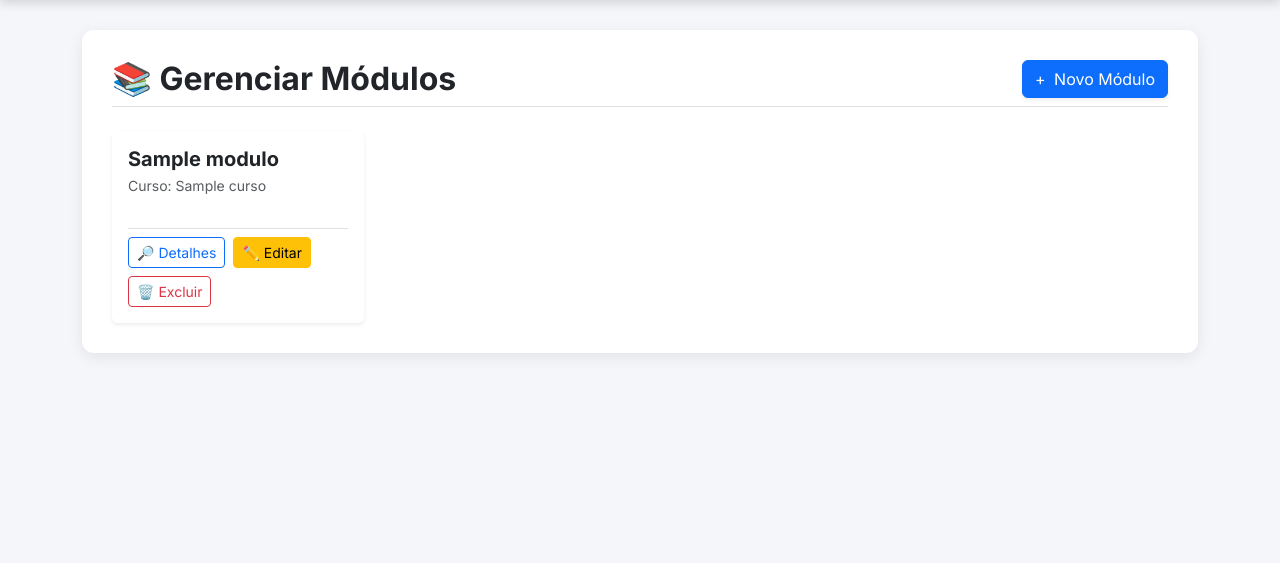
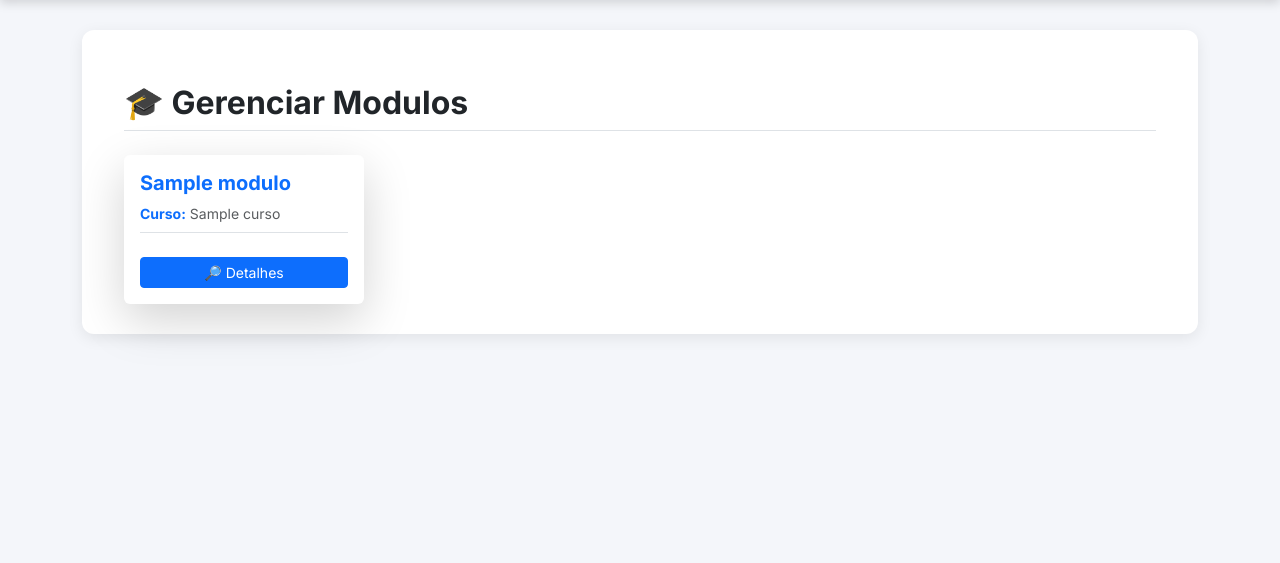
Before and after one commit to Maira-Ramos/sistema_cursos, a Django app: template templates/modulos/lista_modulos.html in a window 1280 px wide. Shown: the part 87-650 px from the top of the page. Run offline with Django 4.2, Linux system fonts and the light colour scheme; the template is opened without the code that fills it: most values are stand-ins (such as "Sample title", 1, 10 or a date in 2020).

Commit message:
Atualiza templates de módulos com controle de visibilidade por tipo de usuário
Os templates de módulos foram ajustados para:
- Exibir botão 'Novo Módulo' somente para professores.
- Mostrar botões 'Editar' e 'Excluir' apenas para professores.
- Permitir que todos os usuários vejam detalhes do módulo e o botão 'Voltar'.
- Ajustar mensagens dependendo do tipo de usuário (professor ou aluno).

```diff
--- a/templates/modulos/lista_modulos.html
+++ b/templates/modulos/lista_modulos.html
@@ -2,41 +2,51 @@
 
 {% block content %}
 
+<div class="container mt-4">
     <div class="d-flex justify-content-between align-items-center mb-4 pb-2 border-bottom">
-    <h2 class="fw-bold mb-0">📚 Gerenciar Módulos</h2>
+        <h2 class="fw-bold mb-0">🎓 Gerenciar Modulos</h2>
+
+        {# Botão "Novo Módulo" (Criar) - Visível APENAS para Professores #}
+        {% if is_professor %}
         <a href="{% url 'criar_modulo' %}" class="btn btn-primary shadow-sm">
-        <span class="me-1">+</span> Novo Módulo
+            <span class="me-1">+</span> Novo Modulo
         </a>
+        {% endif %}
     </div>
 
     {% if modulos %}
-    <div class="row g-3">
+        <div class="row g-4">
             {% for m in modulos %}
                 <div class="col-sm-6 col-md-4 col-lg-3">
-                <div class="card shadow-sm border-0 h-100">
+                    <div class="card shadow-lg border-0 h-100">
                         <div class="card-body d-flex flex-column">
 
-                        <!-- Nome do módulo -->
-                        <h5 class="card-title fw-bold mb-1">
+                                <h5 class="card-title fw-bold mb-2 text-primary">
                                     {{ m.nome }}
                                 </h5>
 
-                        <!-- Curso -->
-                        <p class="card-text text-muted small flex-grow-1">
-                            Curso: {{ m.curso.nome }}
+                                <p class="card-text text-muted small flex-grow-1 border-bottom pb-2 mb-3">
+                                    <span class="fw-bold text-primary">Curso:</span> {{ m.curso.nome }}
                                 </p>
 
-                        <!-- Botões -->
-                        <div class="mt-3 pt-2 border-top d-flex flex-wrap gap-2">
-                            <a href="{% url 'detalhe_modulo' m.id %}" class="btn btn-sm btn-outline-primary">
+                                <div class="mt-auto pt-2 d-flex justify-content-center">
+                                    <div class="btn-group w-100" role="group" aria-label="Ações do Módulo">
+
+                                        <a href="{% url 'detalhe_modulo' m.id %}" class="btn btn-sm btn-primary" title="Ver Detalhes">
                                             🔎 Detalhes
                                         </a>
-                            <a href="{% url 'editar_modulo' m.id %}" class="btn btn-sm btn-warning">
-                                ✏️ Editar
+
+                                        {# Botões "Editar" e "Excluir" (Deletar) - Visíveis APENAS para Professores #}
+                                        {% if is_professor %}
+                                        <a href="{% url 'editar_modulo' m.id %}" class="btn btn-sm btn-outline-warning" title="Editar Módulo">
+                                            📝
                                         </a>
-                            <a href="{% url 'excluir_modulo' m.id %}" class="btn btn-sm btn-outline-danger">
-                                🗑️ Excluir
+
+                                        <a href="{% url 'excluir_modulo' m.id %}" class="btn btn-sm btn-outline-danger" title="Excluir Módulo">
+                                            🗑️
                                         </a>
+                                        {% endif %}
+                                    </div>
                                 </div>
 
                             </div>
@@ -44,14 +54,21 @@
                     </div>
                 {% endfor %}
             </div>
+        </div>
+        {% else %}
+        <div class="alert alert-info text-center mt-5" role="alert">
+            <h4 class="alert-heading">Nenhum Módulo Cadastrado!</h4>
 
+            {# Mensagem Condicional para Alunos e Professores #}
+            {% if is_professor %}
+                <p>Utilize o botão **"➕ Novo Módulo"** para começar a organizar os conteúdos do sistema.</p>
             {% else %}
-    <div class="text-center p-5 bg-light rounded-3 mt-4">
-        <h4 class="text-muted">Nenhum módulo cadastrado ainda.</h4>
-        <p class="text-secondary mt-3">
-            Clique no botão <strong>“Novo Módulo”</strong> para começar a organizar os conteúdos.
-        </p>
+                <p>Aguarde o cadastro de novos módulos pelos professores.</p>
+            {% endif %}
+
         </div>
     {% endif %}
 
+</div>
+
 {% endblock %}
```
Also changed, not shown: templates/modulos/confirmar_exclusao.html (added, +28 -0 lines), templates/modulos/detalhe_modulo.html (added, +39 -0 lines). Lines whose indentation alone changed are shown as unchanged.
